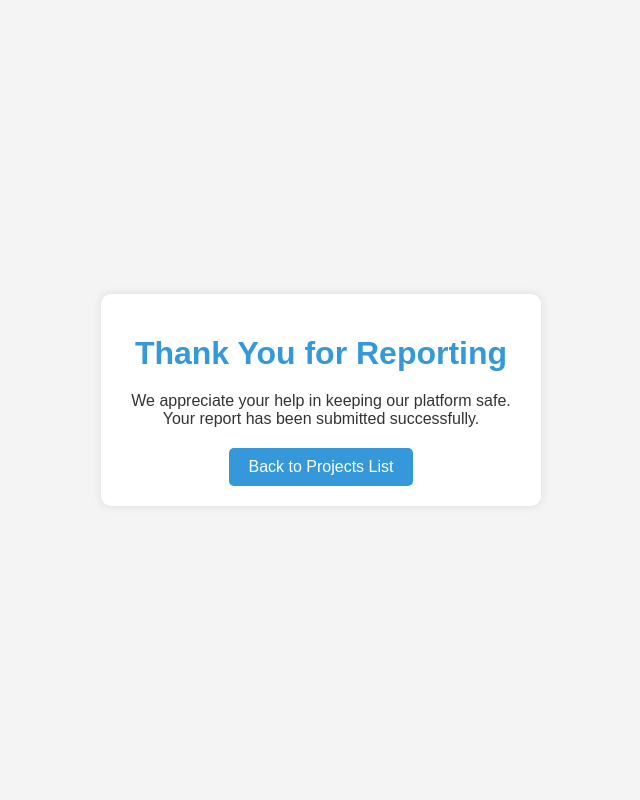
After one commit to Esraa9955/django-crowd-funding-web-app, a Django app: page /project/thank-you-for-reporting/ in a window 1280 px wide. The commit adds this page. Shown: the whole page, without its empty margins (319-959 px from the left). Run offline with Django 5.2, Linux system fonts and the light colour scheme.

Commit message:
Add Users can Report  inappropriate projects

```diff
--- a/project/forms.py
+++ b/project/forms.py
@@ -18,3 +18,7 @@ class CommentForm(forms.ModelForm):
     class Meta:
         model = Comment
         fields = ['content']
+
+
+class ReportForm(forms.Form):
+    reason = forms.CharField(widget=forms.Textarea)
--- a/project/models.py
+++ b/project/models.py
@@ -35,3 +35,8 @@ class Comment(models.Model):
 
     class Meta:
         ordering = ['-created_at']
+
+
+class Report(models.Model):
+    project = models.ForeignKey(Project, on_delete=models.CASCADE)
+    reason = models.TextField()
--- /dev/null
+++ b/project/templates/projectdir/thank_you_for_reporting.html
@@ -0,0 +1,63 @@
+<!DOCTYPE html>
+<html lang="en">
+<head>
+    <meta charset="UTF-8">
+    <meta name="viewport" content="width=device-width, initial-scale=1.0">
+    <title>Thank You</title>
+    <style>
+        body {
+            font-family: Arial, sans-serif;
+            background-color: #f4f4f4;
+            margin: 0;
+            padding: 0;
+            display: flex;
+            justify-content: center;
+            align-items: center;
+            height: 100vh;
+        }
+
+        .container {
+            text-align: center;
+            background-color: #fff;
+            border-radius: 10px;
+            box-shadow: 0 0 10px rgba(0, 0, 0, 0.1);
+            padding: 20px;
+            max-width: 400px;
+            width: 100%;
+        }
+
+        h1 {
+            color: #3498db;
+            margin-bottom: 20px;
+        }
+
+        p {
+            color: #333;
+            margin-bottom: 20px;
+        }
+
+        .add {
+            display: inline-block;
+            padding: 10px 20px;
+            background-color: #3498db;
+            color: #fff;
+            text-decoration: none;
+            border-radius: 5px;
+            transition: background-color 0.3s ease;
+        }
+
+        .add:hover {
+            background-color: #2980b9;
+        }
+    </style>
+</head>
+<body>
+    <div class="container">
+        <h1>Thank You for Reporting</h1>
+        <p>We appreciate your help in keeping our platform safe. Your report has been submitted successfully.</p>
+        <div class="all">
+            <a class="add" href="{% url 'projects.list' %}">Back to Projects List</a>
+        </div>
+    </div>
+</body>
+</html>
--- a/project/urls.py
+++ b/project/urls.py
@@ -8,4 +8,6 @@ urlpatterns = [
     path('list',views.projectslist,name='projects.list'),
     path('<int:proid>',views.projectdetailes,name="project.detailes"),
     path('create',views.createproject,name="project.create"),
+    path('report/<int:proid>', views.report_project, name='projects.report'),
+    path('thank-you-for-reporting/', views.thank_you_for_reporting, name='thank_you_for_reporting'),
 ]
--- a/project/views.py
+++ b/project/views.py
@@ -14,7 +14,7 @@ def projectdetailes(request, proid):
     pro = Project.objects.get(id=proid)
     comments = pro.comments.all()
     comment_form = CommentForm()
-
+    reports = Report.objects.filter(project=pro)
     if request.method == 'POST':
         print("POST request received")
         print(request.POST)  # Print POST data for debugging
@@ -41,7 +41,7 @@ def projectdetailes(request, proid):
         else:
             print("Unknown form submitted")
 
-    context = {'project': pro, 'images': pro.images.all(), 'comments': comments, 'comment_form': comment_form}
+    context = {'project': pro, 'images': pro.images.all(), 'comments': comments, 'comment_form': comment_form,'reports': reports, 'report_form': ReportForm()  }
     return render(request, 'projectdir/projectdetailes.html', context)
 
 
@@ -61,3 +61,21 @@ def createproject(request):
         metaform = ProjectForm()
         formset = ImageFormSet()
     return render(request, 'projectdir/projectcreate.html', {'metaform':  metaform, 'formset': formset})
+
+
+def report_project(request, proid):
+    project = Project.objects.get(id=proid)
+    if request.method == 'POST':
+        form = ReportForm(request.POST)
+        if form.is_valid():
+            reason = form.cleaned_data['reason']
+            # Create a new report instance and save it
+            report = Report(project=project, reason=reason)
+            report.save()
+            return redirect('thank_you_for_reporting')
+    else:
+        form = ReportForm()
+    return render(request, 'projectdir/report_project.html', {'form': form, 'project': project})
+
+def thank_you_for_reporting(request):
+    return render(request, 'projectdir/thank_you_for_reporting.html')
```
Also changed, not shown: project/templates/projectdir/projectdetailes.html (+23 -1 lines), project/templates/projectdir/report_project.html (added, +90 -0 lines), project/migrations/0005_report.py (added).
